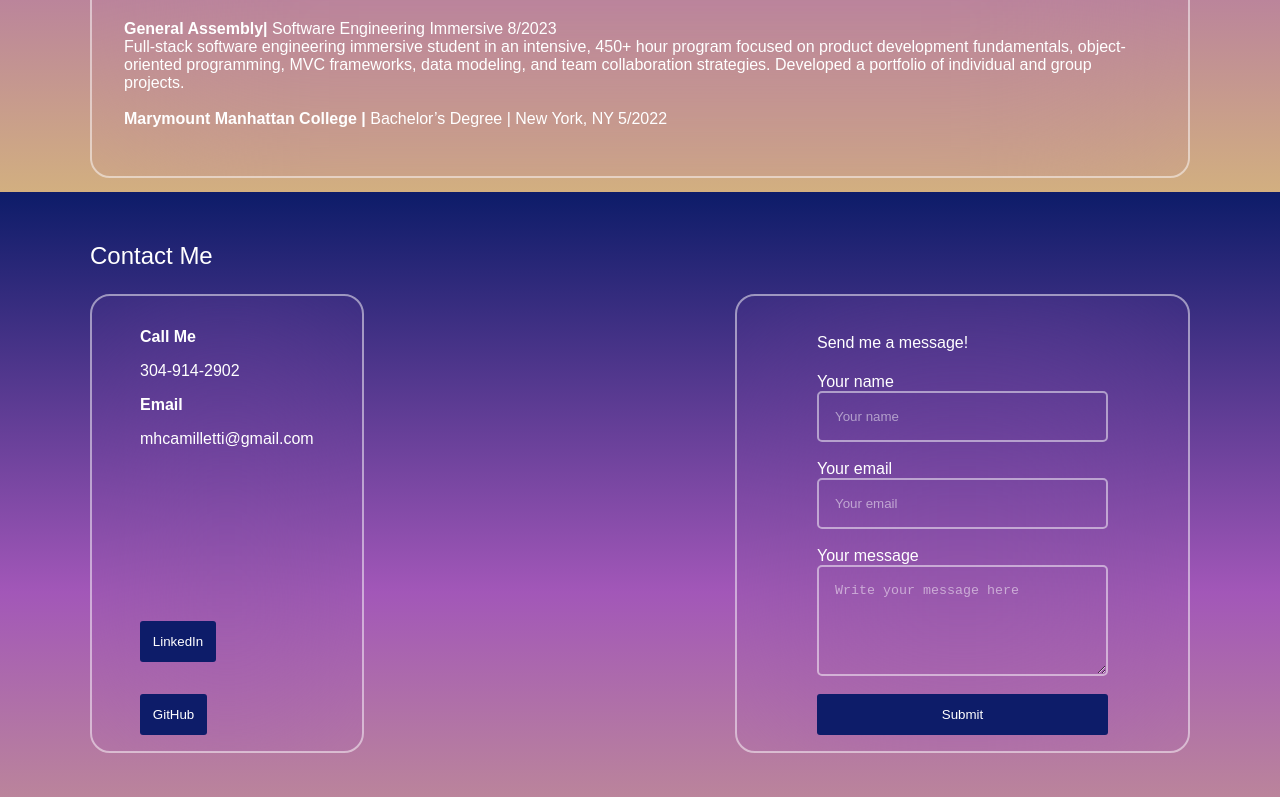
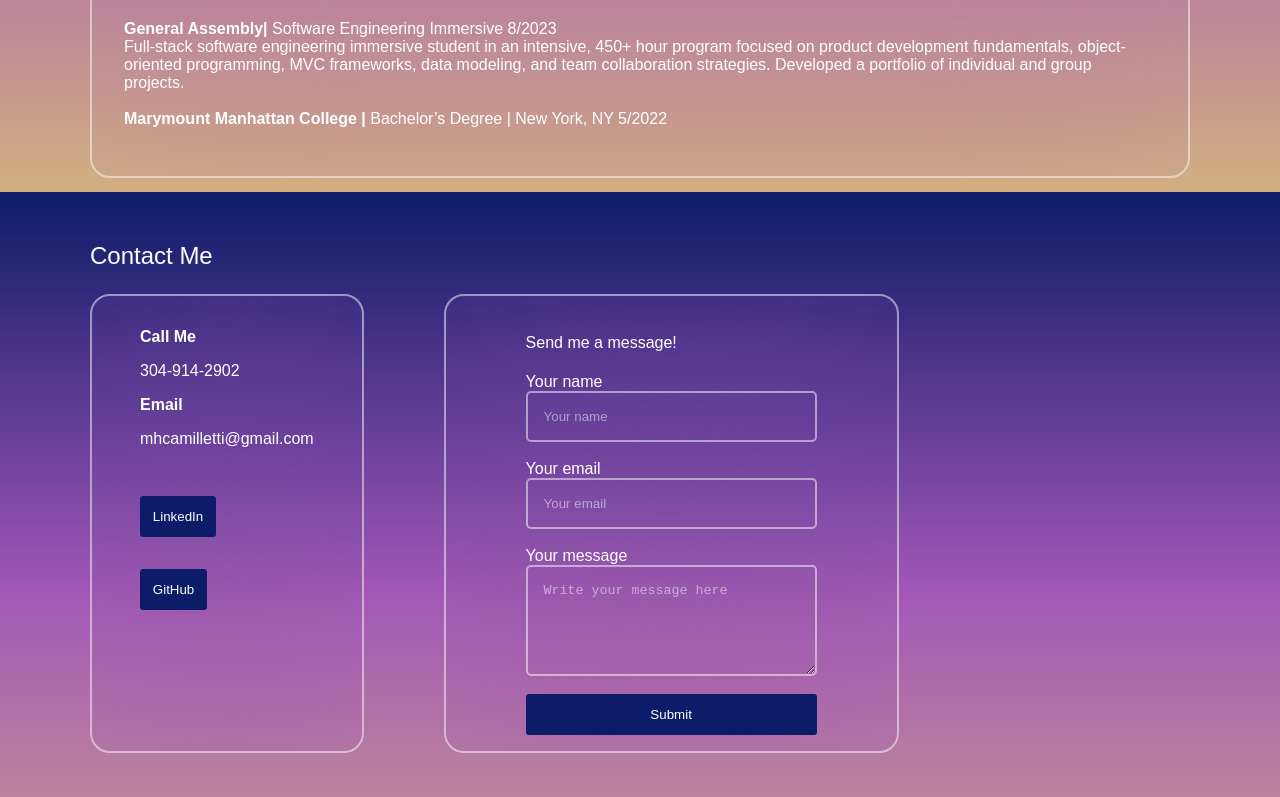
Before and after one commit to mcamilletti1/Margaret-Camilletti-Portfolio, a React (Vite) app in the folder Margaret-Camilletti-Portfolio/: page / in a window 1280 px wide. Shown: the part 2208-3005 px from the top of the page. Built offline with nearby package versions, Linux system fonts and the light colour scheme; a web font is replaced by a local one.

Commit message:
updated css

```diff
--- a/Margaret-Camilletti-Portfolio/src/App.css
+++ b/Margaret-Camilletti-Portfolio/src/App.css
@@ -348,7 +348,6 @@ button:hover {
 #flex-contact {
   display: flex;
   flex-direction: row;
-  justify-content: space-between;
 }
 
 input, textarea {
@@ -401,7 +400,6 @@ form {
 #left-contact {
   display: flex;
   flex-direction: column;
-  justify-content: space-between;
 }
 
 @media (min-width: 451px) and (max-width: 907px) {
```
